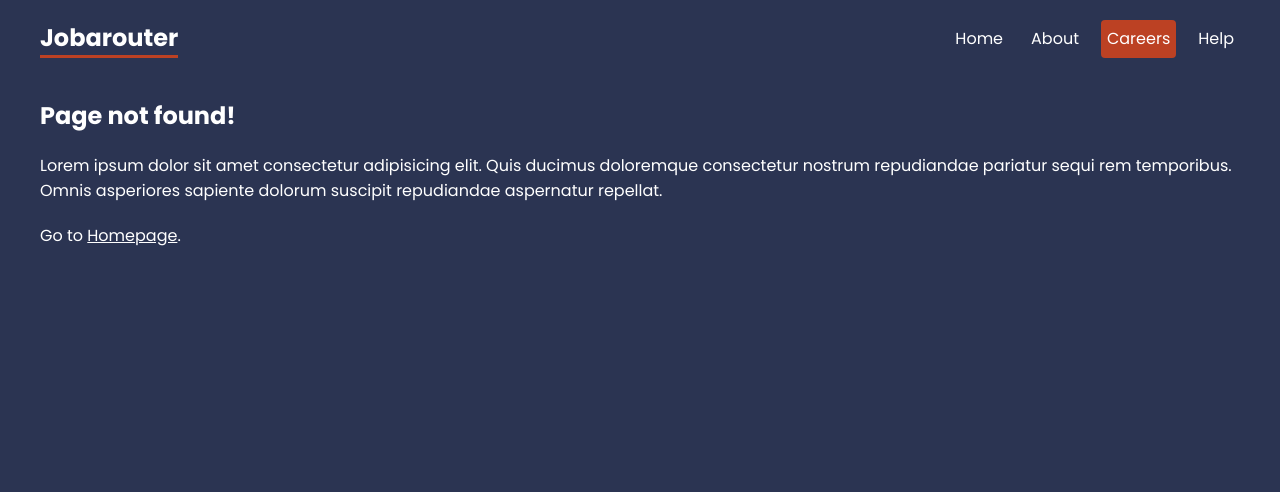
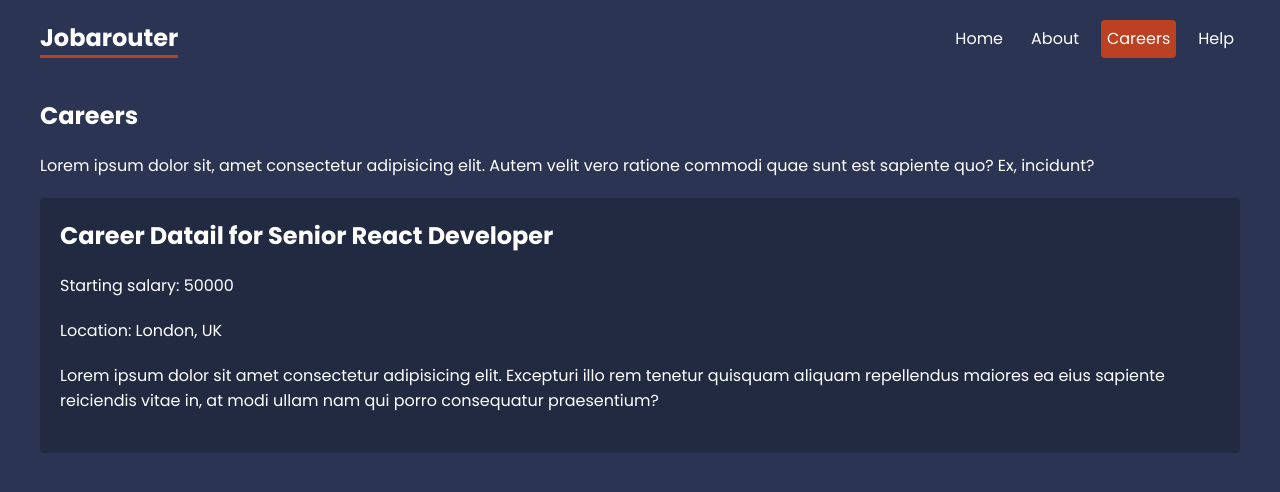
Before and after one commit to glauciellesa/job-router, a React (Vite) app: page /careers/1 in a window 1280 px wide. Shown: the top 492 px of the page. Built offline with nearby package versions, Linux system fonts and the light colour scheme; data requests are answered from the project's data file.

Commit message:
Set up of career datails

```diff
--- a/src/App.tsx
+++ b/src/App.tsx
@@ -17,6 +17,8 @@ import Faq from "./pages/help/Faq";
 import About from "./pages/About";
 import PageNotFound from "./pages/PageNotFound";
 import Careers, { careersLoader } from "./pages/careers/Careers";
+import CareerDetail, { careerDetailLoader } from "./pages/careers/CareerDetail";
+import CareersError from "./pages/careers/CareersError";
 
 function App() {
   const router = createBrowserRouter(
@@ -30,8 +32,18 @@ function App() {
             <Route path="faq" element={<Faq />} />
             <Route path="contact" element={<Contact />} />
           </Route>
-          <Route path="careers" element={<CareersLayout />}>
+          <Route
+            path="careers"
+            element={<CareersLayout />}
+            errorElement={<CareersError />}
+            //errorElement={<CareersError />} // if a error is throw inside the rout career so take this error and show the component error with the error message injected
+          >
             <Route index element={<Careers />} loader={careersLoader} />
+            <Route
+              path=":id"
+              element={<CareerDetail />}
+              loader={careerDetailLoader}
+            />
           </Route>
 
           <Route path="*" element={<PageNotFound />} />
--- /dev/null
+++ b/src/pages/careers/CareerDetail.tsx
@@ -0,0 +1,37 @@
+import { useLoaderData, useParams } from "react-router-dom";
+
+const CareerDetail = () => {
+  // We can use the `useParams` hook here to access
+  // the dynamic pieces of the URL.
+
+  const career: any = useLoaderData();
+
+  return (
+    <div className="career-details">
+      <h2>Career Datail for {career.title}</h2>
+      <p>Starting salary: {career.salary}</p>
+      <p>Location: {career.location}</p>
+      <div className="details">
+        <p>
+          Lorem ipsum dolor sit amet consectetur adipisicing elit. Excepturi
+          illo rem tenetur quisquam aliquam repellendus maiores ea eius sapiente
+          reiciendis vitae in, at modi ullam nam qui porro consequatur
+          praesentium?
+        </p>
+      </div>
+    </div>
+  );
+};
+
+export default CareerDetail;
+
+export const careerDetailLoader = async ({ params }: any) => {
+  const { id } = params;
+  const response = await fetch("http://localhost:4000/careers/" + id);
+  if (!response.ok) {
+    //Response have a ok property, so if it is true the response will be ok we have this data if it is false it's because we don't.
+    throw Error("Could not find that career");
+  }
+
+  return response.json();
+};
--- a/src/pages/careers/Careers.tsx
+++ b/src/pages/careers/Careers.tsx
@@ -11,7 +11,7 @@ const Careers = () => {
   return (
     <div className="careers">
       {careers.map((career) => (
-        <Link to="/" key={career.id}>
+        <Link to={career.id.toString()} key={career.id}>
           <p>{career.title}</p>
           <p>Based in {career.location}</p>
         </Link>
@@ -23,6 +23,9 @@ const Careers = () => {
 export default Careers;
 
 export const careersLoader = async () => {
-  const response = await fetch("http://localhost:4000/careers");
+  const response = await fetch("http://localhost:4000/careerss");
+  if (!response.ok) {
+    throw Error("Could not fetch careers");
+  }
   return response.json();
 };
--- /dev/null
+++ b/src/pages/careers/CareersError.tsx
@@ -0,0 +1,15 @@
+import { Link, useRouteError } from "react-router-dom";
+
+const CareersError = () => {
+  //This hook will take the error throw and display it here
+  const error: any = useRouteError();
+  return (
+    <div className="careers_error">
+      <h2>Error</h2>
+      <p>{error.message}</p>
+      <Link to="/">Back to the homepage</Link>
+    </div>
+  );
+};
+
+export default CareersError;
```
Also changed, not shown: 1 other file (tests, documents, lock files or other folders).
